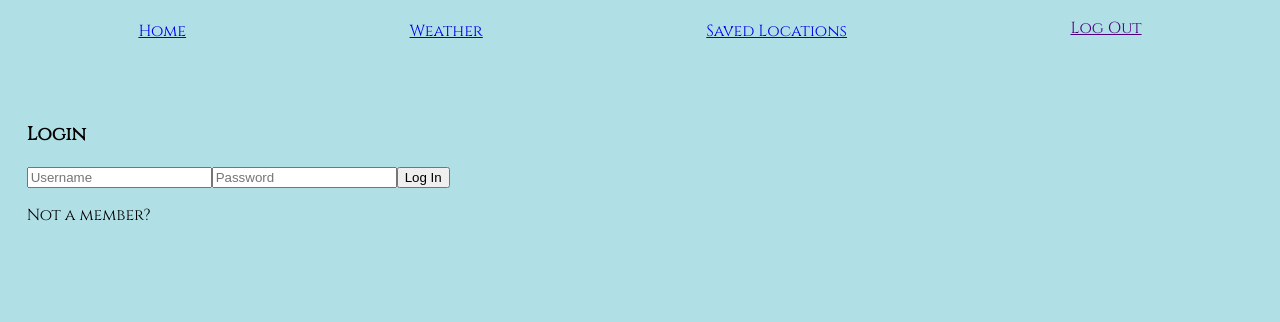
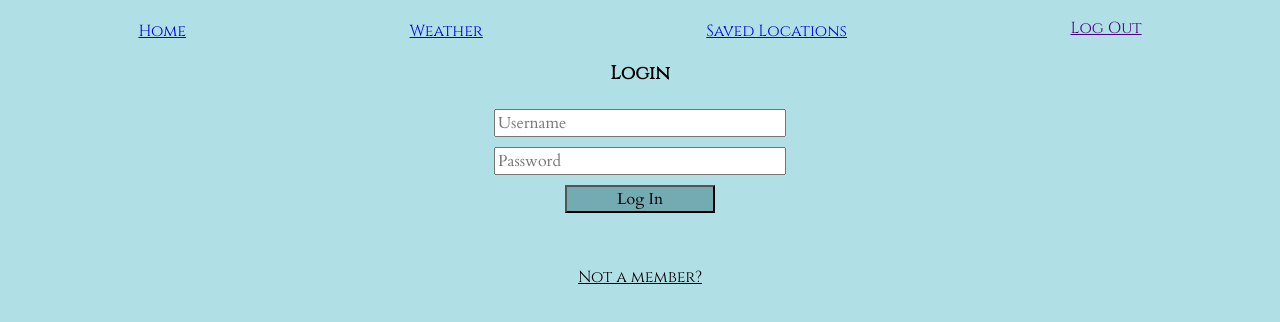
Before and after one commit to sarahaldous/WeatherApp, a React (Create React App) app in the folder client/: page /login in a window 1280 px wide. Shown: the top 322 px of the page. Built offline with nearby package versions, Linux system fonts and the light colour scheme; no server answers.

Commit message:
improved CSS

```diff
--- a/client/src/Navbar.js
+++ b/client/src/Navbar.js
@@ -6,7 +6,7 @@ import {withUser} from '././context/UserProvider.js'
 class NavBar extends Component {
     render(){
 
-        const welcomeMessage = `Welcome, ${this.props.name}`
+        // const welcomeMessage = `Welcome, ${this.props.name}`
         return (
             <nav className="navBar">
                 <Link to="/home">Home</Link>
--- a/client/src/components/Home.js
+++ b/client/src/components/Home.js
@@ -5,8 +5,15 @@ const Home = (props) => {
     return (
         <div className="homeMain">
             {/* <button onClick={logout}>Logout</button> */}
-            <h3 className="welcomeText">Welcome home, {username}. Ready for your next adventure?</h3>
-            <button className="planTrip" onClick={()=> props.history.push('/vacation')}>Plan A Trip!</button>
+            <h3 className="welcomeText">Welcome, {username}! </h3>
+            <div className="appDescription">
+                <h4>This app is built in React, with a MongoDB/Mongoose backend that allows users to save favorite locations. It also incorporates authentication so that users can create new usernames and passwords for their accounts.</h4>
+                <h4>It was built as a way for users to look up the weather in any location by city and state or country. It uses a powerful weather API that gives forecasts, humidity, "feels like" temperatures, and other helpful information. </h4>
+                <h4>In addition to being a fully CRUD application, this app includes a database which allows users to store their favorite cities for reference. </h4>
+                <h4>Once weather from a certain location has been requested, a switch statement determines which picture should display behind each day's weather data. This way, users can see at a glance what kind of weather will predominate that week.</h4>
+            </div>
+
+            <button className="planTrip" onClick={()=> props.history.push('/vacation')}>Check the Forecast!</button>
         </div>
     )
 }
--- a/client/src/components/auth/AuthContainer.js
+++ b/client/src/components/auth/AuthContainer.js
@@ -40,7 +40,7 @@ constructor(){
     }
     render(){
         return (
-            <div>
+            <div className="authForm">
                 {this.state.authToggle ?
                 <>
                 <h3>Sign Up</h3>
@@ -58,14 +58,16 @@ constructor(){
                     <>
                         <h3>Login</h3>
                         <AuthForm
+                            className="loginButton"
                             handleChange={this.handleChange}
                             handleSubmit={this.handleLogin}
                             username={this.state.username}
                             password={this.state.password}
                             btnText="Log In"
+
                         />
                         <p style={{color: 'crimson'}}>{this.props.errMsg}</p>
-                        <p onClick={this.toggler}>Not a member?</p>
+                        <p className="notAMember" onClick={this.toggler}>Not a member?</p>
                     </>
                 }
             </div>
--- a/client/src/components/auth/AuthForm.js
+++ b/client/src/components/auth/AuthForm.js
@@ -3,8 +3,9 @@ import React from 'react'
 const AuthForm = props => {
     const {handleSubmit, handleChange, username, password, btnText} = props
     return (
-        <form onSubmit={handleSubmit}>
+        <form className="authForm" onSubmit={handleSubmit}>
             <input
+                className="input"
                 type="text"
                 name="username"
                 onChange={handleChange}
@@ -13,6 +14,7 @@ const AuthForm = props => {
                 placeholder="Username"
                 required/>
                 <input
+                className="input"
                 type="password"
                 name="password"
                 onChange={handleChange}
@@ -20,7 +22,7 @@ const AuthForm = props => {
                 value={password}
                 placeholder="Password"
                 required/>
-            <button>{btnText}</button>
+            <button className="loginButton">{btnText}</button>
 
         </form>
     )
--- a/client/src/style.css
+++ b/client/src/style.css
@@ -15,6 +15,17 @@ h1 {
 h2 {
     font-size: 1.5em;
     text-align: center;
+}
+h4 {
+    font-family: 'Cardo', serif;
+}
+.loginButton {
+    margin: 5px;
+    font-family: 'Cardo', serif;
+    font-size: 1em;
+    justify-content: center;
+    width: 150px;
+    background-color: rgb(116, 170, 177);
 }
 .weeklyInfo {
     border: 1px solid black;
@@ -41,7 +52,7 @@ h2 {
     display: flex;
     align-items: flex-start;
     justify-content: space-around;
-    padding-bottom: 5%;
+    padding-bottom: 0;
 }
 .vacationForm {
     padding-top: 20pt;
@@ -63,13 +74,15 @@ h2 {
     flex-direction: column;
     justify-content: center;
     align-items: center;
+    /* max-width: 600px; */
 }
 .welcomeText {
     display: flex;
     justify-content: center;
     align-items: center;
-
-    padding: 10%;
+    margin: 0;
+    padding: 5%;
+    padding-bottom: 2%;
 }
 .planTrip {
     width: 100px;
@@ -78,6 +91,7 @@ h2 {
     /* background-color: rgba(255, 68, 0, 0.342); */
     background-color: rgb(116, 170, 177);
     padding: 5px;
+    margin-top: 2%;
 
 }
 .saveLocationDiv {
@@ -95,7 +109,7 @@ h2 {
 .submitButton {
     width: 100px;
     font-family: 'Cardo', serif;
-    background-color: rgba(255, 68, 0, 0.459);
+    background-color: rgb(116, 170, 177);
     padding: 5px;
     margin-top: 30px;
 }
@@ -108,3 +122,21 @@ h2 {
     background-color: rgb(116, 170, 177);
 
 }
+.notAMember {
+    text-decoration: underline;
+}
+.authForm {
+    display: flex;
+    flex-direction: column;
+    justify-content: center;
+    align-items: center;
+}
+.authForm > p {
+    text-decoration: underline;
+}
+.authForm > p:hover {
+    cursor: pointer;
+}
+.appDescription {
+    max-width: 600px;
+}
```
